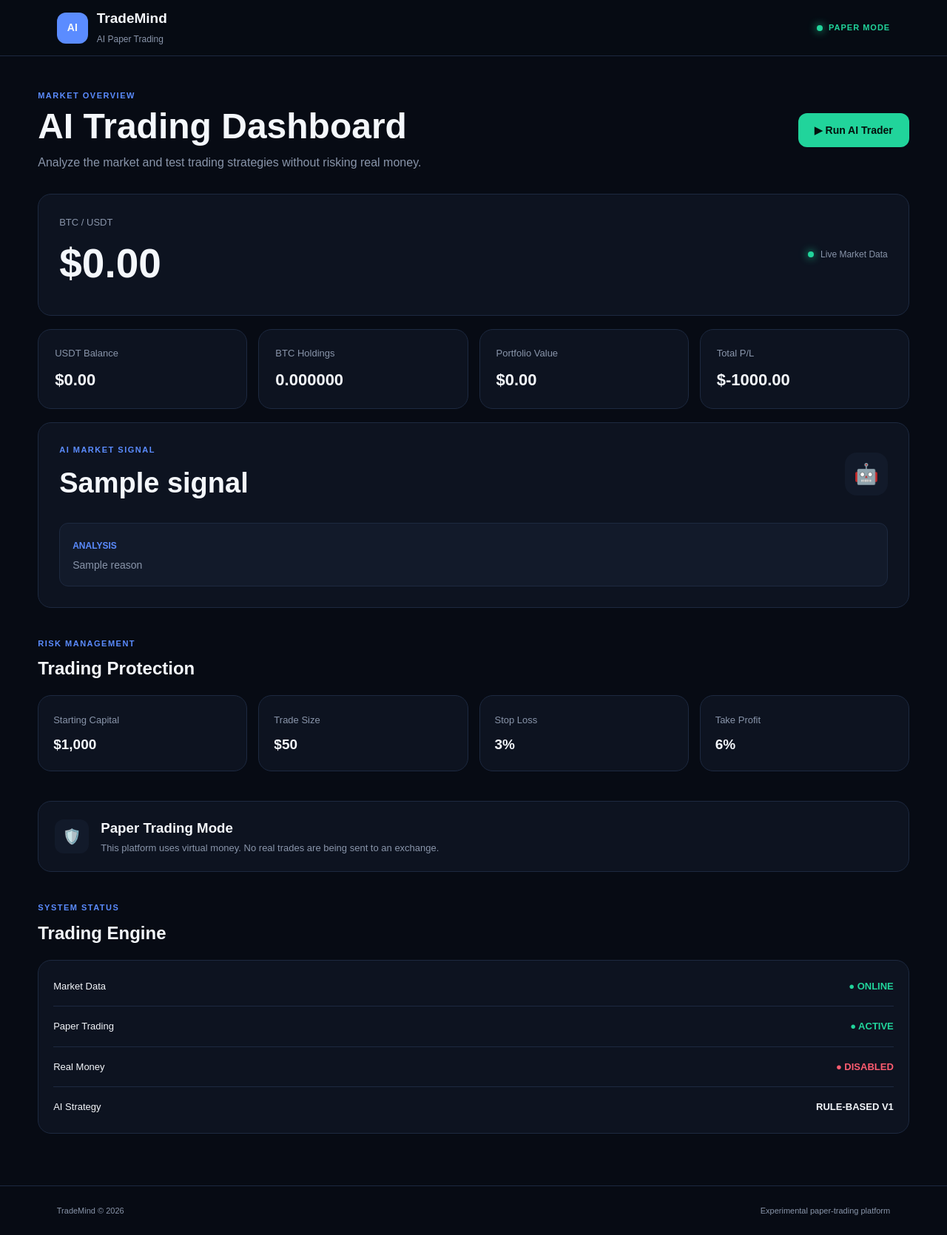
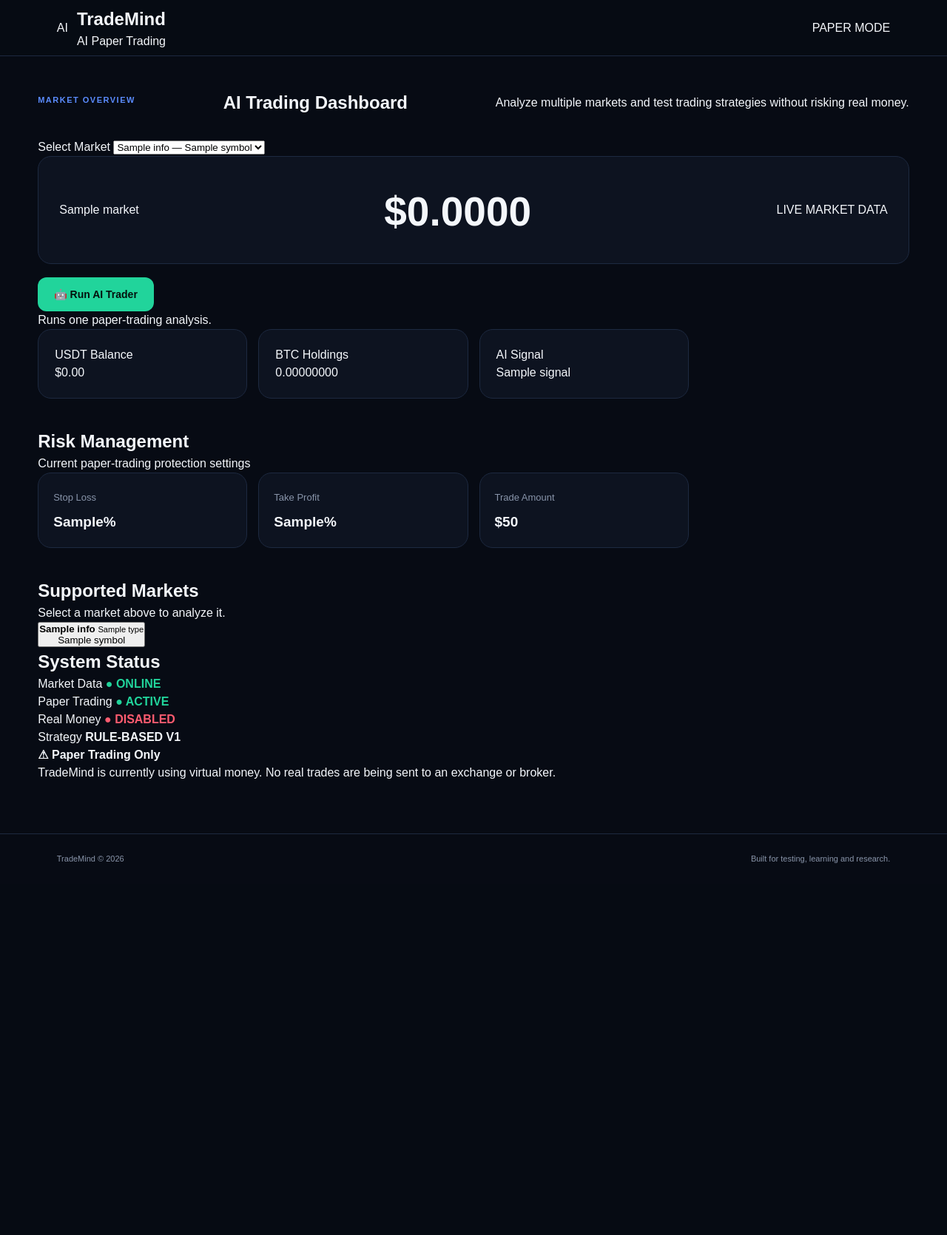
Before and after one commit to izuemmanuel500/ai-trading-bot, a Flask app: template templates/dashboard.html in a window 1280 px wide. Shown: the whole page at 74% size. After the commit the page ends 1167 px from the top, so only its background shows below. Run offline with Flask 3, Linux system fonts and the light colour scheme; the template is opened without the code that fills it: most values are stand-ins (such as "Sample title", 1, 10 or a date in 2020).

Commit message:
Refactor dashboard HTML for improved layout and style
Updated the dashboard HTML structure, improved accessibility, and enhanced styling links. Adjusted content for better clarity and user experience.

```diff
--- a/templates/dashboard.html
+++ b/templates/dashboard.html
@@ -1,167 +1,188 @@
 <!DOCTYPE html>
 <html lang="en">
-
 <head>
     <meta charset="UTF-8">
-    <meta name="viewport" content="width=device-width, initial-scale=1.0">
 
-    <title>AI Trading Bot</title>
+    <meta
+        name="viewport"
+        content="width=device-width, initial-scale=1.0"
+    >
 
-    <link rel="stylesheet" href="/static/style.css">
+    <title>TradeMind — AI Paper Trading</title>
+
+    <link
+        rel="stylesheet"
+        href="{{ url_for('static', filename='style.css') }}"
+    >
 </head>
 
 <body>
 
+<div class="app">
+
+    <!-- HEADER -->
     <header class="topbar">
 
         <div class="brand">
-            <div class="brand-icon">AI</div>
+
+            <div class="brand-logo">
+                AI
+            </div>
 
             <div>
-                <h1>TradeMind</h1>
-                <span>AI Paper Trading</span>
-            </div>
+                <h2>TradeMind</h2>
+                <p>AI Paper Trading</p>
             </div>
 
-        <div class="status">
-            <span class="status-dot"></span>
+        </div>
+
+        <div class="paper-status">
+            <span></span>
             PAPER MODE
         </div>
 
     </header>
 
 
+    <!-- MAIN -->
     <main class="container">
 
         <section class="hero">
 
-            <div>
-                <p class="eyebrow">MARKET OVERVIEW</p>
-
-                <h2>AI Trading Dashboard</h2>
-
-                <p class="subtitle">
-                    Analyze the market and test trading strategies
-                    without risking real money.
-                </p>
+            <div class="eyebrow">
+                MARKET OVERVIEW
             </div>
 
-            <button class="run-button" onclick="runBot()">
-                ▶ Run AI Trader
-            </button>
+            <h1>
+                AI Trading Dashboard
+            </h1>
+
+            <p>
+                Analyze multiple markets and test
+                trading strategies without risking
+                real money.
+            </p>
 
         </section>
 
 
-        <!-- MARKET PRICE -->
+        <!-- MARKET SELECTOR -->
+        <section class="market-panel">
 
-        <section class="price-card">
+            <label for="marketSelect">
+                Select Market
+            </label>
 
-            <div>
+            <select
+                id="marketSelect"
+                onchange="changeMarket()"
+            >
 
-                <p class="label">
-                    BTC / USDT
-                </p>
+                {% for symbol, info in markets.items() %}
 
-                <div class="price" id="btc-price">
-                    ${{ "%.2f"|format(price or 0) }}
-                </div>
+                <option
+                    value="{{ symbol }}"
+                    {% if symbol == market %}selected{% endif %}
+                >
+                    {{ info.name }} — {{ symbol }}
+                </option>
 
-            </div>
+                {% endfor %}
 
-            <div class="market-status">
-
-                <span class="live-dot"></span>
-
-                Live Market Data
-
-            </div>
+            </select>
 
         </section>
 
 
-        <!-- STATISTICS -->
+        <!-- PRICE CARD -->
+        <section class="price-card">
 
+            <div class="card-label">
+                {{ market }}
+            </div>
+
+            {% if price is not none %}
+
+            <div class="price">
+                ${{ "%.4f"|format(price) }}
+            </div>
+
+            <div class="live-indicator">
+                <span></span>
+                LIVE MARKET DATA
+            </div>
+
+            {% else %}
+
+            <div class="price">
+                Market unavailable
+            </div>
+
+            <div class="offline-indicator">
+                Market data unavailable
+            </div>
+
+            {% endif %}
+
+        </section>
+
+
+        <!-- AI ACTION -->
+        <section class="action-panel">
+
+            <button
+                id="runBotButton"
+                class="run-button"
+                onclick="runBot()"
+            >
+                🤖 Run AI Trader
+            </button>
+
+            <p>
+                Runs one paper-trading analysis.
+            </p>
+
+        </section>
+
+
+        <!-- ACCOUNT CARDS -->
         <section class="stats-grid">
 
             <div class="stat-card">
 
-                <p>USDT Balance</p>
+                <div class="stat-title">
+                    USDT Balance
+                </div>
 
-                <h3 id="usdt">
-                    ${{ "%.2f"|format(usdt or 0) }}
-                </h3>
+                <div class="stat-value">
+                    ${{ "%.2f"|format(usdt) }}
+                </div>
 
             </div>
 
 
             <div class="stat-card">
 
-                <p>BTC Holdings</p>
+                <div class="stat-title">
+                    BTC Holdings
+                </div>
 
-                <h3 id="btc">
-                    {{ "%.6f"|format(btc or 0) }}
-                </h3>
+                <div class="stat-value">
+                    {{ "%.8f"|format(btc) }}
+                </div>
 
             </div>
 
 
             <div class="stat-card">
 
-                <p>Portfolio Value</p>
-
-                <h3 id="portfolio">
-                    ${{ "%.2f"|format((usdt or 0) + (btc or 0) * (price or 0)) }}
-                </h3>
-
+                <div class="stat-title">
+                    AI Signal
                 </div>
 
-
-            <div class="stat-card">
-
-                <p>Total P/L</p>
-
-                <h3 id="profit">
-                    ${{ "%.2f"|format(((usdt or 0) + (btc or 0) * (price or 0)) - 1000) }}
-                </h3>
-
+                <div class="stat-value signal">
+                    {{ signal }}
                 </div>
-
-        </section>
-
-
-        <!-- AI SIGNAL -->
-
-        <section class="signal-card">
-
-            <div class="signal-header">
-
-                <div>
-
-                    <p class="eyebrow">
-                        AI MARKET SIGNAL
-                    </p>
-
-                    <h2 id="signal">
-                        {{ signal or "HOLD" }}
-                    </h2>
-
-                </div>
-
-                <div class="brain">
-                    🤖
-                </div>
-
-            </div>
-
-
-            <div class="reason-box">
-
-                <strong>Analysis</strong>
-
-                <p id="reason">
-                    {{ reason or "Waiting for market analysis..." }}
-                </p>
 
             </div>
 
@@ -169,58 +190,52 @@
 
 
         <!-- RISK MANAGEMENT -->
-
         <section class="section">
 
-            <div class="section-title">
-
-                <div>
-
-                    <p class="eyebrow">
-                        RISK MANAGEMENT
+            <div class="section-heading">
+                <h2>Risk Management</h2>
+                <p>
+                    Current paper-trading protection settings
                 </p>
-
-                    <h2>Trading Protection</h2>
-
             </div>
-
-            </div>
-
 
             <div class="risk-grid">
 
                 <div class="risk-card">
 
-                    <span>Starting Capital</span>
+                    <span>
+                        Stop Loss
+                    </span>
 
-                    <strong>$1,000</strong>
+                    <strong>
+                        {{ stop_loss }}%
+                    </strong>
 
                 </div>
 
 
                 <div class="risk-card">
 
-                    <span>Trade Size</span>
+                    <span>
+                        Take Profit
+                    </span>
 
-                    <strong>$50</strong>
+                    <strong>
+                        {{ take_profit }}%
+                    </strong>
 
                 </div>
 
 
                 <div class="risk-card">
 
-                    <span>Stop Loss</span>
+                    <span>
+                        Trade Amount
+                    </span>
 
-                    <strong>3%</strong>
-
-                </div>
-
-
-                <div class="risk-card">
-
-                    <span>Take Profit</span>
-
-                    <strong>6%</strong>
+                    <strong>
+                        $50
+                    </strong>
 
                 </div>
 
@@ -229,56 +244,72 @@
         </section>
 
 
-        <!-- TRADING INFORMATION -->
-
+        <!-- SUPPORTED MARKETS -->
         <section class="section">
 
-            <div class="info-card">
+            <div class="section-heading">
 
-                <div class="info-icon">
-                    🛡️
+                <h2>
+                    Supported Markets
+                </h2>
+
+                <p>
+                    Select a market above to analyze it.
+                </p>
+
             </div>
+
+
+            <div class="market-list">
+
+                {% for symbol, info in markets.items() %}
+
+                <button
+                    class="market-item"
+                    onclick="selectMarket('{{ symbol }}')"
+                >
 
                     <div>
 
-                    <h3>Paper Trading Mode</h3>
+                        <strong>
+                            {{ info.name }}
+                        </strong>
 
-                    <p>
-                        This platform uses virtual money.
-                        No real trades are being sent to an exchange.
-                    </p>
+                        <small>
+                            {{ info.type }}
+                        </small>
 
                     </div>
+
+                    <span>
+                        {{ symbol }}
+                    </span>
+
+                </button>
+
+                {% endfor %}
 
             </div>
 
         </section>
 
 
-        <!-- ACTIVITY -->
+        <!-- SYSTEM STATUS -->
+        <section class="system-card">
 
-        <section class="section">
+            <div class="section-heading">
 
-            <div class="section-title">
-
-                <div>
-
-                    <p class="eyebrow">
-                        SYSTEM STATUS
-                    </p>
-
-                    <h2>Trading Engine</h2>
+                <h2>
+                    System Status
+                </h2>
 
             </div>
 
-            </div>
+            <div class="status-row">
 
-
-            <div class="engine-card">
-
-                <div class="engine-row">
-
-                    <span>Market Data</span>
+                <span>
+                    Market Data
+                </span>
 
                 <strong class="online">
                     ● ONLINE
@@ -287,9 +318,11 @@
             </div>
 
 
-                <div class="engine-row">
+            <div class="status-row">
 
-                    <span>Paper Trading</span>
+                <span>
+                    Paper Trading
+                </span>
 
                 <strong class="online">
                     ● ACTIVE
@@ -298,9 +331,11 @@
             </div>
 
 
-                <div class="engine-row">
+            <div class="status-row">
 
-                    <span>Real Money</span>
+                <span>
+                    Real Money
+                </span>
 
                 <strong class="disabled">
                     ● DISABLED
@@ -309,9 +344,11 @@
             </div>
 
 
-                <div class="engine-row">
+            <div class="status-row">
 
-                    <span>AI Strategy</span>
+                <span>
+                    Strategy
+                </span>
 
                 <strong>
                     RULE-BASED V1
@@ -319,10 +356,23 @@
 
             </div>
 
-            </div>
+        </section>
+
+
+        <!-- WARNING -->
+        <section class="warning">
+
+            <strong>
+                ⚠ Paper Trading Only
+            </strong>
+
+            <p>
+                TradeMind is currently using virtual
+                money. No real trades are being sent
+                to an exchange or broker.
+            </p>
 
         </section>
-
 
     </main>
 
@@ -334,14 +384,48 @@
         </p>
 
         <p>
-            Experimental paper-trading platform
+            Built for testing, learning and research.
         </p>
 
     </footer>
 
+</div>
 
-    <script src="/static/app.js"></script>
+
+<script
+    src="{{ url_for('static', filename='app.js') }}"
+></script>
+
+
+<script>
+
+function changeMarket() {
+
+    const selector =
+        document.getElementById("marketSelect");
+
+    if (!selector) {
+        return;
+    }
+
+    const market =
+        encodeURIComponent(selector.value);
+
+    window.location.href =
+        "/?market=" + market;
+}
+
+
+function selectMarket(symbol) {
+
+    const market =
+        encodeURIComponent(symbol);
+
+    window.location.href =
+        "/?market=" + market;
+}
+
+</script>
 
 </body>
-
     </html>
```
Lines whose indentation alone changed are shown as unchanged.
